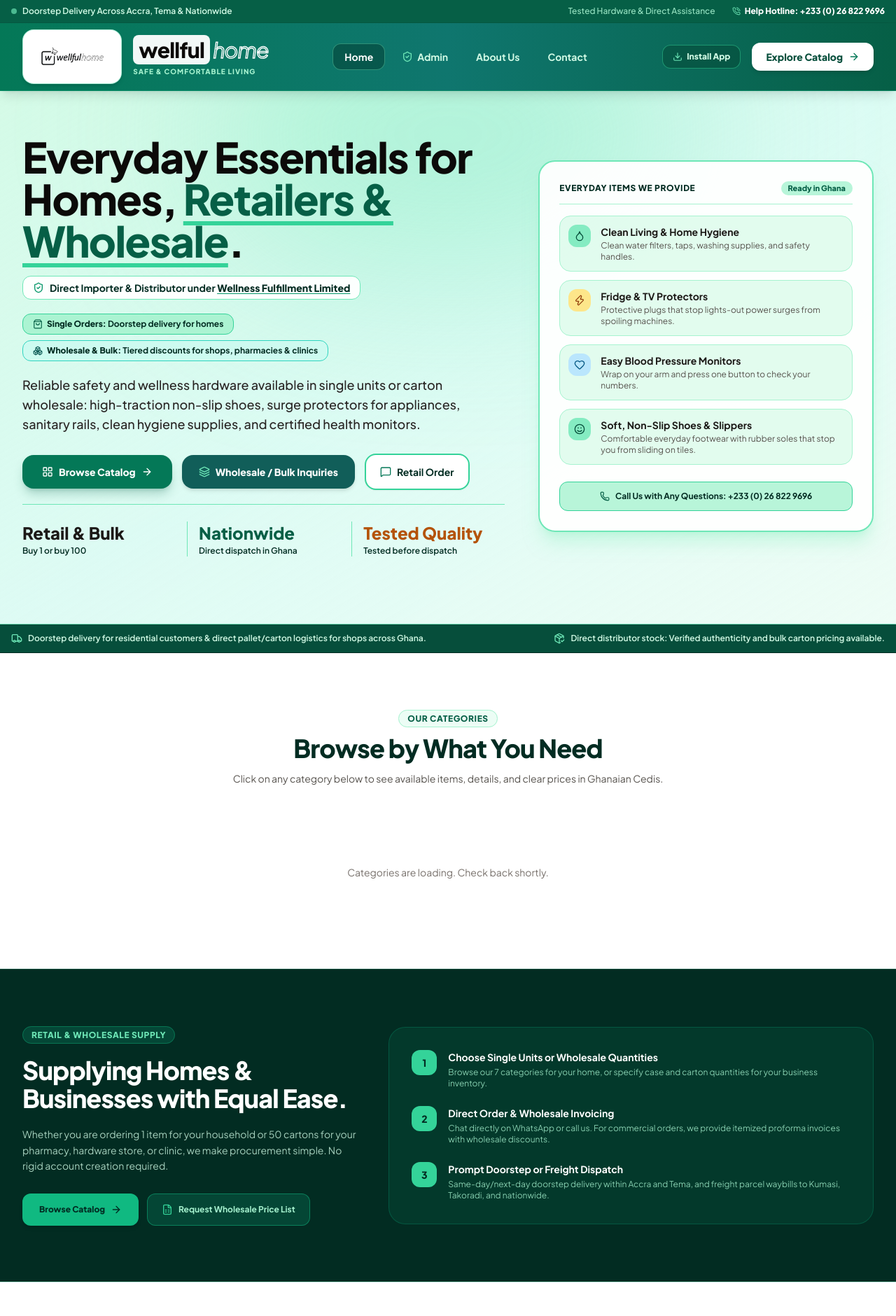
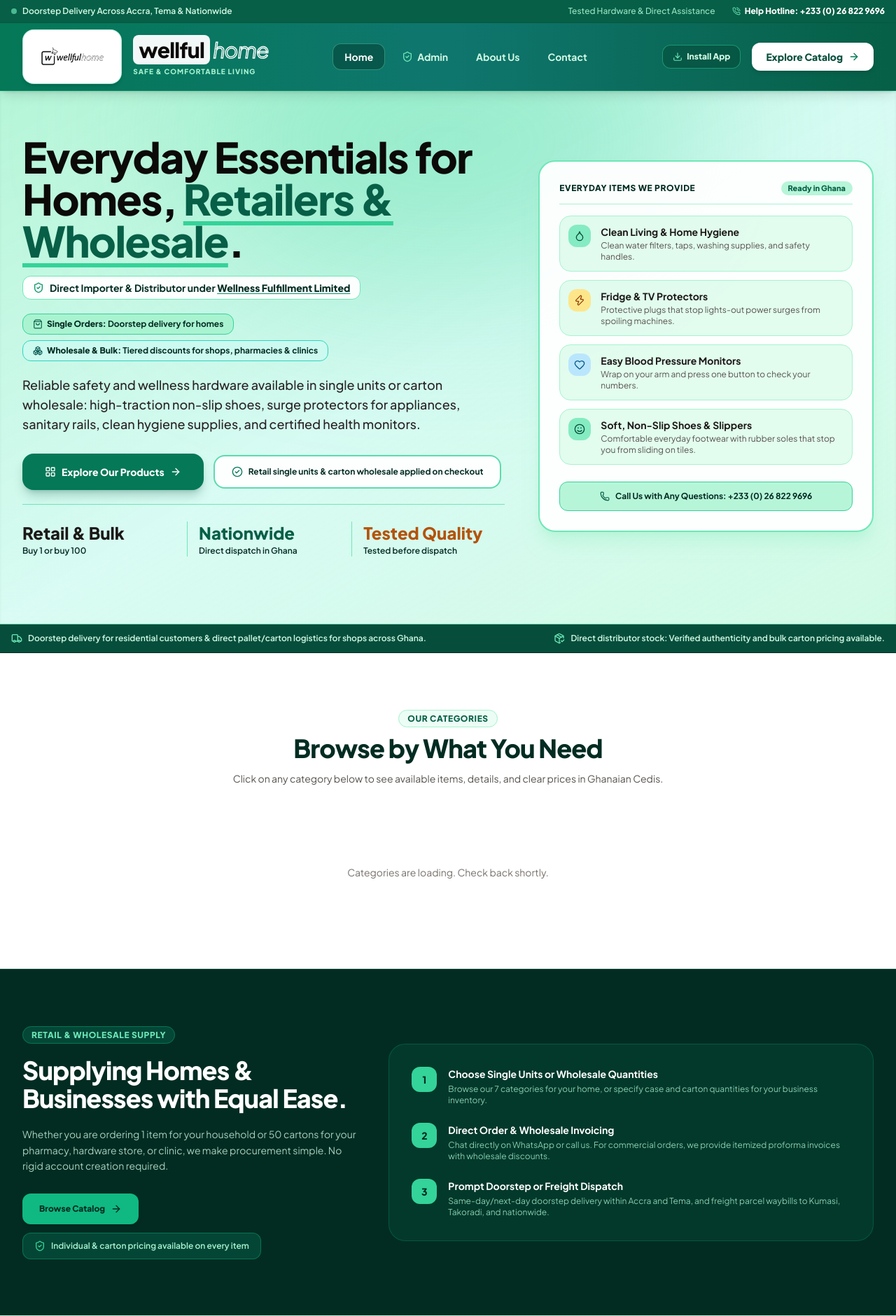
Before and after one commit to Wolfgh12/Wellful_home, a Django app: page / in a window 1280 px wide. Shown: the top 1880 px of the page at 70% size. Run offline with Django 5.2, Linux system fonts and the light colour scheme; data that the repository does not hold is empty; some libraries are stand-ins or nearby versions.

Commit message:
Streamline homepage actions, remove separate wholesale buttons, and update flanking logo to Wellful_logo.jpg

```diff
--- a/templates/home.html
+++ b/templates/home.html
@@ -4,9 +4,9 @@
 {% block title %}Wellful Home | Safe, Comfortable & Healthy Living in Ghana{% endblock %}
 
 {% block content %}
-<!-- Hero Section (Balanced Mid-Green & Sage - Rich, Inviting Contrast) -->
-<section class="relative bg-gradient-to-br from-emerald-100/90 via-teal-100/60 to-emerald-50/80 text-stone-900 pt-12 pb-20 lg:pt-16 lg:pb-24 overflow-hidden border-b border-emerald-300/80">
-    <div class="absolute -top-32 left-1/2 -translate-x-1/2 w-[700px] h-[380px] bg-emerald-300/40 rounded-full blur-[130px] pointer-events-none"></div>
+<!-- Hero Section (Medium Sage-Jade Gradient: Richer Presence, Balanced Depth) -->
+<section class="relative bg-gradient-to-br from-emerald-200/80 via-teal-100/70 to-emerald-100 text-stone-950 pt-12 pb-20 lg:pt-16 lg:pb-24 overflow-hidden border-b border-emerald-400/60 shadow-inner">
+    <div class="absolute -top-32 left-1/2 -translate-x-1/2 w-[720px] h-[400px] bg-emerald-400/35 rounded-full blur-[130px] pointer-events-none"></div>
 
     <div class="max-w-7xl mx-auto px-4 sm:px-6 lg:px-8 relative z-10">
         <div class="grid grid-cols-1 lg:grid-cols-12 gap-12 items-center">
@@ -39,22 +39,19 @@
                     Reliable safety and wellness hardware available in single units or carton wholesale: high-traction non-slip shoes, surge protectors for appliances, sanitary rails, clean hygiene supplies, and certified health monitors.
                 </p>
 
+                <!-- Clear Direct Actions (Retail & Wholesale Selected Directly Per Product) -->
                 <div class="flex flex-col sm:flex-row items-stretch sm:items-center gap-3.5 pt-2">
-                    <a href="#pillars" class="inline-flex items-center justify-center gap-2 px-7 py-3.5 rounded-2xl bg-emerald-700 hover:bg-emerald-600 text-white font-black text-sm shadow-lg shadow-emerald-800/25 transition transform hover:-translate-y-0.5">
+                    <a href="#pillars" class="inline-flex items-center justify-center gap-2 px-8 py-4 rounded-2xl bg-emerald-700 hover:bg-emerald-600 text-white font-black text-sm shadow-lg shadow-emerald-900/25 transition transform hover:-translate-y-0.5">
                         <i data-lucide="layout-grid" class="w-4 h-4"></i>
-                        <span>Browse Catalog</span>
+                        <span>Explore Our Products</span>
                         <i data-lucide="arrow-right" class="w-4 h-4"></i>
                     </a>
 
-                    <a href="https://wa.me/233268229696?text=Hello%20Wellful%20Home%2C%20I%20am%20inquiring%20about%20Wholesale%20and%20Bulk%20purchases." target="_blank" rel="noopener noreferrer" class="inline-flex items-center justify-center gap-2 px-6 py-3.5 rounded-2xl bg-teal-800 hover:bg-teal-700 text-white font-black text-sm shadow-md transition transform hover:-translate-y-0.5">
-                        <i data-lucide="layers" class="w-4 h-4 text-emerald-300"></i>
-                        <span>Wholesale / Bulk Inquiries</span>
-                    </a>
-
-                    <a href="https://wa.me/233268229696?text=Hello%20Wellful%20Home%2C%20I%20want%20to%20order%20some%20items." target="_blank" rel="noopener noreferrer" class="inline-flex items-center justify-center gap-2 px-5 py-3.5 rounded-2xl bg-white hover:bg-emerald-100/50 text-emerald-950 font-bold text-sm border-2 border-emerald-400 shadow-sm transition">
-                        <i data-lucide="message-square" class="w-4 h-4 text-emerald-700"></i>
-                        <span>Retail Order</span>
-                    </a>
+                    <!-- Informational Non-Clickable Supply Pill -->
+                    <div class="inline-flex items-center justify-center gap-2 px-6 py-3.5 rounded-2xl bg-white/95 border-2 border-emerald-400/80 text-emerald-950 text-xs font-bold shadow-xs select-none">
+                        <i data-lucide="check-circle-2" class="w-4 h-4 text-emerald-700 shrink-0"></i>
+                        <span>Retail single units &amp; carton wholesale applied on checkout</span>
+                    </div>
                 </div>
 
                 <div class="pt-6 grid grid-cols-3 gap-4 border-t border-emerald-300">
@@ -174,9 +171,9 @@
 
             {% if forloop.last %}
             <!-- Left Flanking Logo: Centers the 7th Card on Row 3 -->
-            <div class="hidden md:flex items-center justify-center p-6 bg-stone-50 rounded-3xl border border-stone-200/80 shadow-sm h-full">
+            <div class="hidden md:flex items-center justify-center p-6 bg-emerald-50/70 rounded-3xl border-2 border-emerald-200 shadow-sm h-full">
                 <img
-                    src="{% static 'images/pillars/wellful_home.jpg' %}"
+                    src="{% static 'images/Wellful_logo.jpg' %}"
                     alt="Wellful Home Logo"
                     class="h-20 lg:h-28 w-auto max-w-full object-contain opacity-95 hover:opacity-100 transition-opacity"
                 >
@@ -184,29 +181,29 @@
             {% endif %}
 
             <!-- Category Card -->
-            <div class="group rounded-3xl overflow-hidden border-2 border-emerald-200 bg-white shadow-sm hover:shadow-xl hover:border-emerald-500 transition-all duration-300 flex flex-col justify-between h-full">
+            <div class="group rounded-3xl overflow-hidden border-2 border-emerald-300/80 bg-white shadow-md hover:shadow-2xl hover:border-emerald-600 transition-all duration-300 flex flex-col justify-between h-full">
                 <div>
-                    <!-- Card Header (Richer Mid-Green Sage Gradient - Definite Green without Darkness) -->
-                    <div class="bg-gradient-to-r from-emerald-600 via-teal-600 to-emerald-700 p-6 border-b border-emerald-500 flex items-center justify-between gap-4">
-                        <div class="bg-white rounded-2xl px-6 py-4 shadow-md border border-white/60 flex items-center justify-center flex-1 max-w-[260px] min-h-[80px]">
+                    <!-- Card Header (Balanced Mid-Deep Green Gradient) -->
+                    <div class="bg-gradient-to-r from-emerald-700 via-teal-700 to-emerald-800 p-6 border-b border-emerald-600 flex items-center justify-between gap-4">
+                        <div class="bg-white rounded-2xl px-6 py-4 shadow-md border border-white/40 flex items-center justify-center flex-1 max-w-[260px] min-h-[80px]">
                             <img
-                                src="{% static 'images/pillars/' %}{{ category.icon }}"
+                                src="{% static 'images/Wellful_logo.jpg' %}"
                                 alt="{{ category.name }} Logo"
-                                class="h-14 sm:h-16 md:h-20 w-auto max-w-full object-contain"
+                                class="h-14 sm:h-16 md:h-18 w-auto max-w-full object-contain"
                             >
                         </div>
-                        <span class="text-[11px] font-black tracking-widest uppercase text-emerald-950 bg-emerald-100 border border-emerald-300 px-3 py-1 rounded-full shrink-0 shadow-xs">
+                        <span class="text-[11px] font-black tracking-widest uppercase text-white bg-emerald-900/80 border border-emerald-400/50 px-3 py-1 rounded-full shrink-0 shadow-xs">
                             0{{ forloop.counter }}
                         </span>
                     </div>
 
                     <!-- Category Plain English Copy -->
                     <div class="p-7 space-y-3">
-                        <h3 class="text-xl font-black text-stone-950 leading-snug group-hover:text-emerald-700 transition">
+                        <h3 class="text-xl font-black text-stone-950 leading-snug group-hover:text-emerald-800 transition">
                             {{ category.name }}
                         </h3>
 
-                        <p class="text-xs sm:text-sm text-stone-600 leading-relaxed font-normal">
+                        <p class="text-xs sm:text-sm text-stone-700 leading-relaxed font-medium">
                             {{ category.description }}
                         </p>
                     </div>
@@ -215,26 +212,25 @@
                 <!-- Footer Action -->
                 <div class="p-7 pt-0">
                     <div class="pt-4 border-t border-emerald-100 flex items-center justify-between">
-                        <a href="{% url 'catalog:category_detail' category.slug %}" class="inline-flex items-center gap-1.5 text-xs font-bold text-emerald-800 group-hover:text-emerald-600 transition">
+                        <a href="{% url 'catalog:category_detail' category.slug %}" class="inline-flex items-center gap-1.5 text-xs font-black text-emerald-800 group-hover:text-emerald-950 transition">
                             <span>Browse Department</span>
                             <i data-lucide="arrow-right" class="w-3.5 h-3.5 transform group-hover:translate-x-1 transition"></i>
                         </a>
-                        <span class="text-[11px] text-emerald-900 font-bold bg-emerald-100/90 px-2.5 py-0.5 rounded-full border border-emerald-200">In Stock</span>
+                        <span class="text-[11px] text-emerald-950 font-extrabold bg-emerald-100 px-3 py-0.5 rounded-full border border-emerald-300">In Stock</span>
                     </div>
                 </div>
             </div>
 
             {% if forloop.last %}
             <!-- Right Flanking Logo: Balances Row 3 -->
-            <div class="hidden md:flex items-center justify-center p-6 bg-stone-50 rounded-3xl border border-stone-200/80 shadow-sm h-full">
+            <div class="hidden md:flex items-center justify-center p-6 bg-emerald-50/70 rounded-3xl border-2 border-emerald-200 shadow-sm h-full">
                 <img
-                    src="{% static 'images/pillars/wellful_home.jpg' %}"
+                    src="{% static 'images/Wellful_logo.jpg' %}"
                     alt="Wellful Home Logo"
                     class="h-20 lg:h-28 w-auto max-w-full object-contain opacity-95 hover:opacity-100 transition-opacity"
                 >
             </div>
             {% endif %}
-
             {% empty %}
             <div class="col-span-3 text-center py-12 text-stone-500 text-sm">
                 Categories are loading. Check back shortly.
@@ -260,15 +256,15 @@
                 <p class="text-emerald-100/80 text-sm leading-relaxed">
                     Whether you are ordering 1 item for your household or 50 cartons for your pharmacy, hardware store, or clinic, we make procurement simple. No rigid account creation required.
                 </p>
-                <div class="flex flex-wrap gap-3 pt-2">
+                <div class="flex flex-wrap items-center gap-3 pt-2">
                     <a href="{% url 'catalog:product_list' %}" class="inline-flex items-center gap-2 px-6 py-3.5 rounded-xl bg-emerald-500 hover:bg-emerald-400 text-brand-950 font-black text-xs shadow-md transition">
                         <span>Browse Catalog</span>
                         <i data-lucide="arrow-right" class="w-4 h-4"></i>
                     </a>
-                    <a href="https://wa.me/233268229696?text=Hello%20Wellful%20Home%2C%20please%20send%20your%20wholesale%20price%20list." target="_blank" rel="noopener noreferrer" class="inline-flex items-center gap-2 px-5 py-3.5 rounded-xl bg-emerald-900/80 hover:bg-emerald-900 border border-emerald-500/50 text-emerald-200 font-bold text-xs transition">
-                        <i data-lucide="file-spreadsheet" class="w-4 h-4 text-emerald-400"></i>
-                        <span>Request Wholesale Price List</span>
-                    </a>
+                    <div class="inline-flex items-center gap-2 px-4 py-2.5 rounded-xl bg-emerald-900/80 border border-emerald-500/40 text-emerald-200 font-semibold text-xs select-none">
+                        <i data-lucide="shield-check" class="w-4 h-4 text-emerald-400"></i>
+                        <span>Individual &amp; carton pricing available on every item</span>
+                    </div>
                 </div>
             </div>
 
@@ -326,31 +322,21 @@
 
             <div class="flex flex-col sm:flex-row items-center gap-3 shrink-0 w-full lg:w-auto">
                 <a
-                    href="https://wa.me/233268229696?text=Hello%20Wellful%20Home%2C%20I%20am%20interested%20in%20Wholesale%20pricing."
+                    href="https://wa.me/233268229696?text=Hello%20Wellful%20Home%2C%20I%20have%20an%20order%20inquiry."
                     target="_blank"
                     rel="noopener noreferrer"
-                    class="inline-flex items-center justify-center gap-2 w-full sm:w-auto px-6 py-3.5 rounded-xl bg-teal-800 hover:bg-teal-700 text-white font-black text-sm shadow-md transition"
-                >
-                    <i data-lucide="boxes" class="w-4 h-4 text-emerald-300"></i>
-                    <span>Wholesale Desk</span>
-                </a>
-
-                <a
-                    href="https://wa.me/233268229696?text=Hello%20Wellful%20Home%2C%20I%20want%20to%20place%20a%20retail%20order."
-                    target="_blank"
-                    rel="noopener noreferrer"
-                    class="inline-flex items-center justify-center gap-2 w-full sm:w-auto px-6 py-3.5 rounded-xl bg-emerald-600 hover:bg-emerald-500 text-white font-black text-sm shadow-md transition"
+                    class="inline-flex items-center justify-center gap-2 w-full sm:w-auto px-7 py-3.5 rounded-xl bg-emerald-700 hover:bg-emerald-600 text-white font-black text-sm shadow-md transition"
                 >
                     <i data-lucide="message-square" class="w-4 h-4"></i>
-                    <span>Retail Order</span>
+                    <span>Order via WhatsApp</span>
                 </a>
 
                 <a
                     href="tel:+233268229696"
-                    class="inline-flex items-center justify-center gap-2 w-full sm:w-auto px-5 py-3.5 rounded-xl bg-white hover:bg-emerald-50 text-emerald-950 font-bold text-sm border border-emerald-300 transition"
+                    class="inline-flex items-center justify-center gap-2 w-full sm:w-auto px-6 py-3.5 rounded-xl bg-white hover:bg-emerald-50 text-emerald-950 font-bold text-sm border-2 border-emerald-300 transition"
                 >
                     <i data-lucide="phone" class="w-4 h-4 text-emerald-700"></i>
-                    <span>Call Sales</span>
+                    <span>Call Helpline: +233 (0) 26 822 9696</span>
                 </a>
             </div>
 
```
